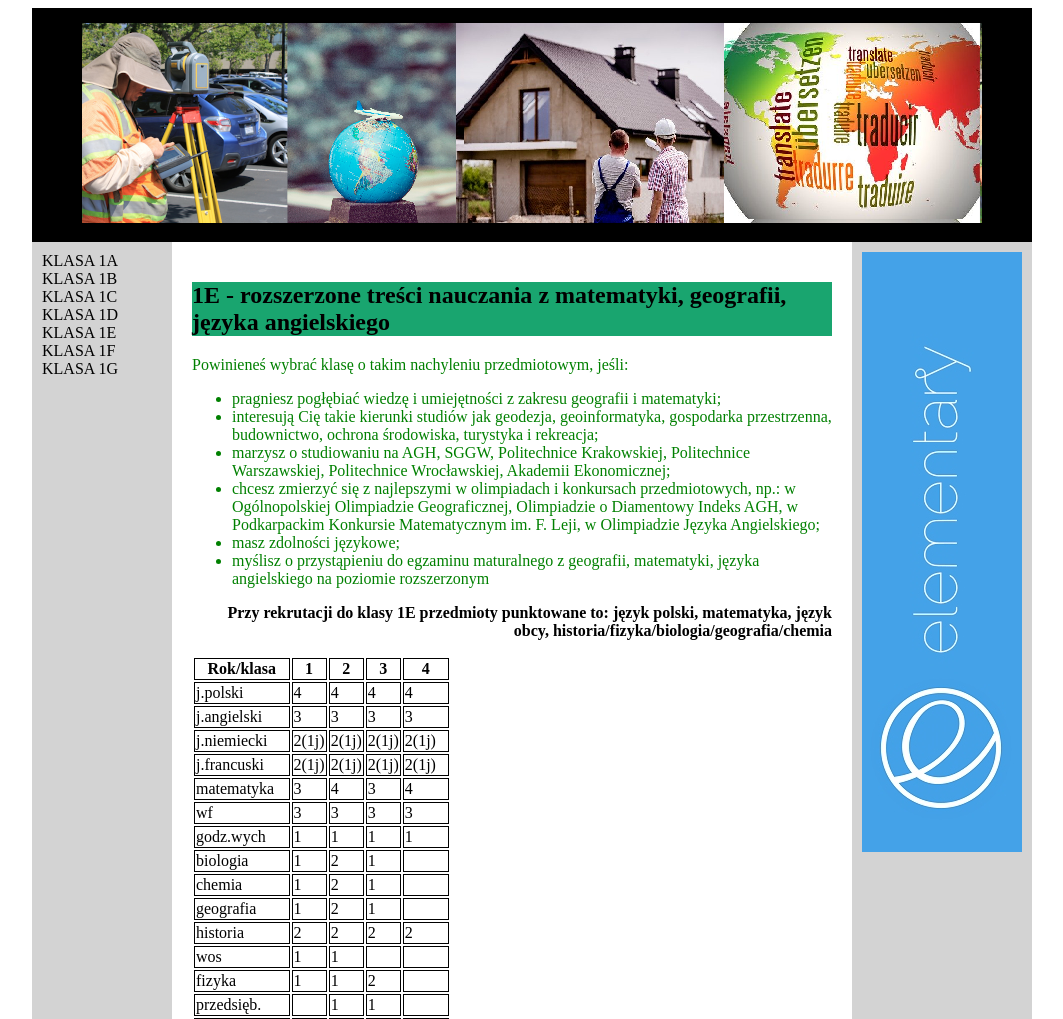
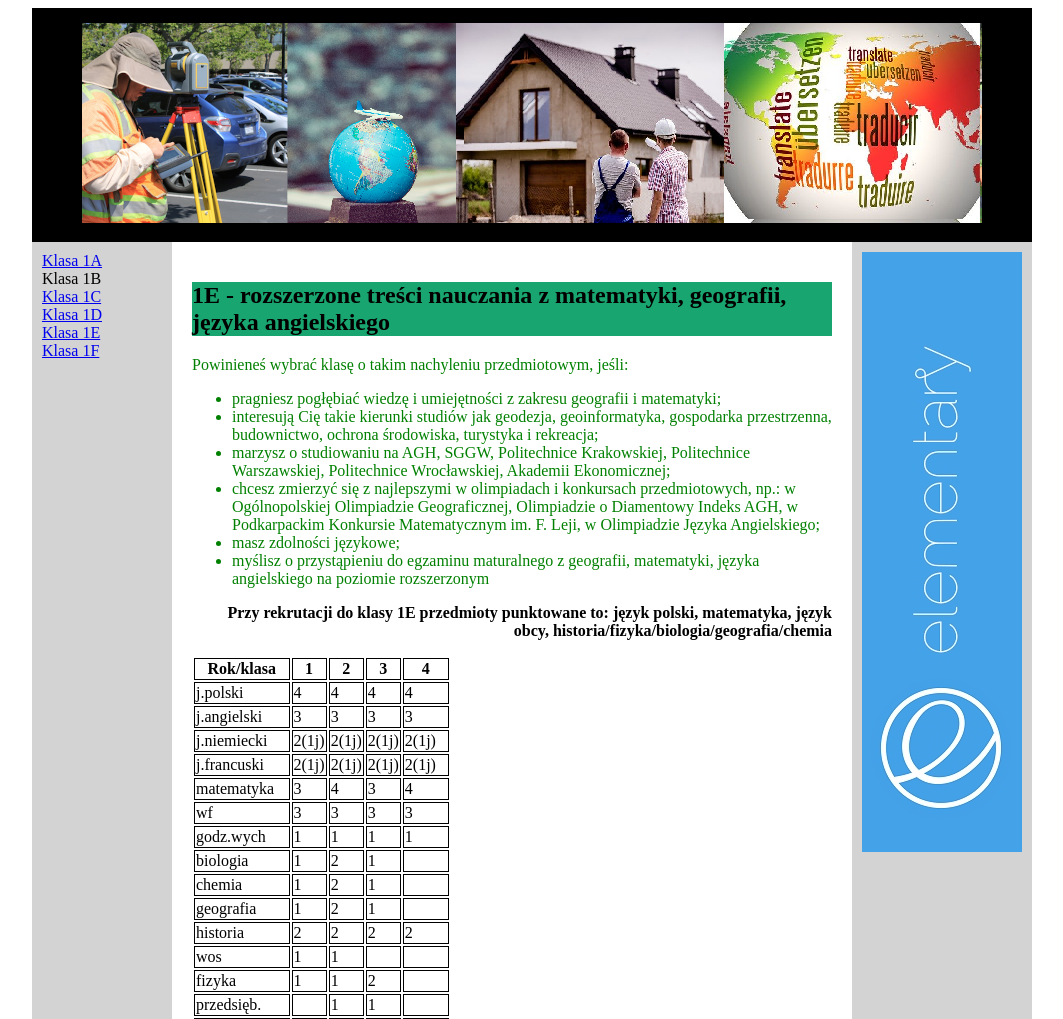
Before and after one commit to wiewir12/rekrutacja2020, a plain HTML site: page klasa1e.html in a window 1280 px wide. Shown: the top 1019 px of the page, without its empty margins (108-1171 px from the left). Drawn offline with Linux system fonts and the light colour scheme.

Commit message:
Update klasa1e.html

```diff
--- a/klasa1e.html
+++ b/klasa1e.html
@@ -67,13 +67,12 @@
 		</div>
 
 		<div id="nav">
-			KLASA 1A <br />
-			KLASA 1B <br />
-			KLASA 1C <br />
-			KLASA 1D <br />
-			KLASA 1E <br />
-			KLASA 1F <br />
-			KLASA 1G <br />
+			<a href="/klasa1A">Klasa 1A</a> <br />
+			Klasa 1B <br />
+			<a href="/klasa1C">Klasa 1C</a> <br />
+			<a href="/klasa1D">Klasa 1D</a> <br />
+			<a href="/klasa1E">Klasa 1E</a> <br />
+			<a href="/index">Klasa 1F</a> <br />
 		</div>
 
 		<div id="content">
```
